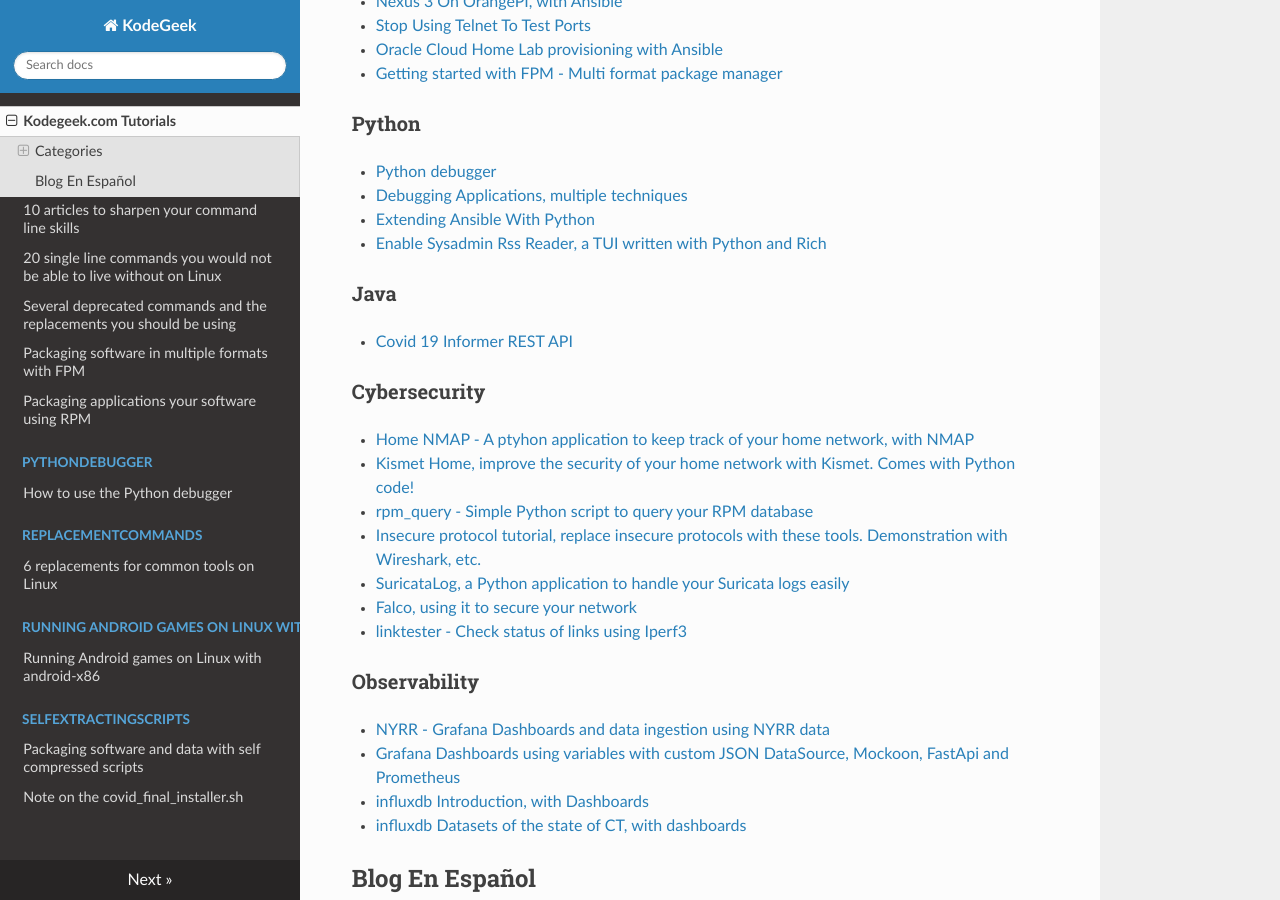
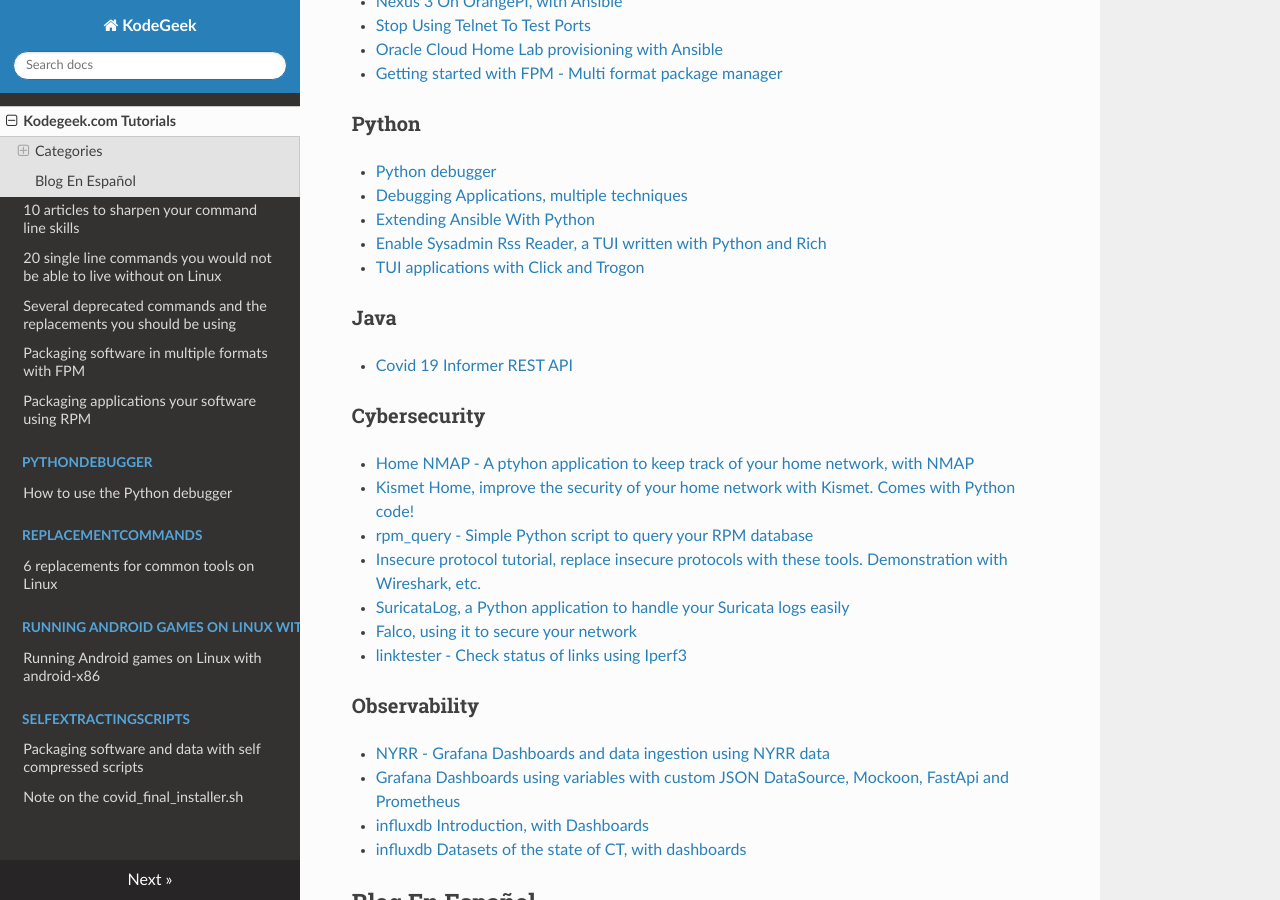
Before and after one commit to josevnz/tutorials, an MkDocs documentation site: the page built from docs/README.md, in a window 1280 px wide and 900 px high, scrolled down 782 px. Built offline with MkDocs 1.6.1, drawn with Linux system fonts in a browser that asks for light colours; nearby versions of some CDN libraries.

Commit message:
New tutorial

```diff
--- a/docs/README.md
+++ b/docs/README.md
@@ -36,6 +36,7 @@
 * [Debugging Applications, multiple techniques](DebuggingApplications/README.md)
 * [Extending Ansible With Python](ExtendingAnsibleWithPython/README.md)
 * [Enable Sysadmin Rss Reader, a TUI written with Python and Rich](EnableSysadminRssReader/README.md)
+* [TUI applications with Click and Trogon](CLIWithClickAndTrogon/README.md)
 
 ### Java
 
```
